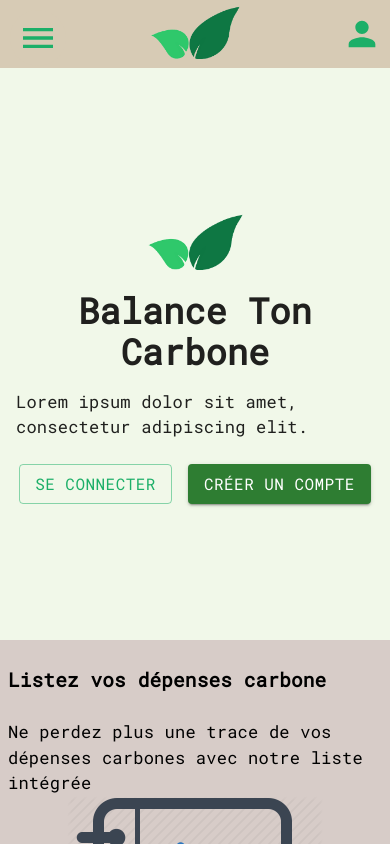
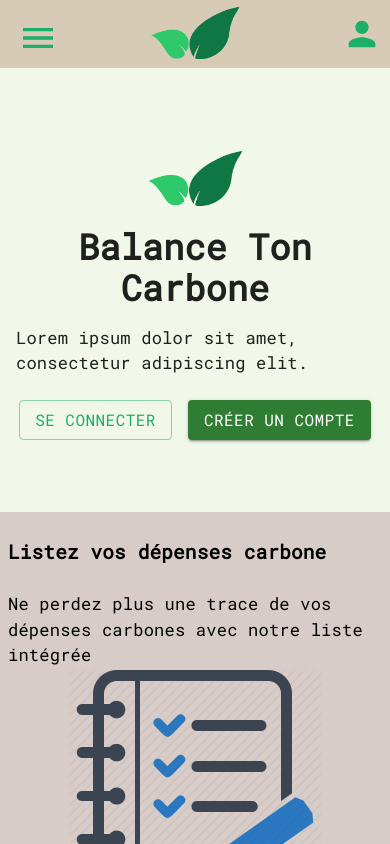
Before and after one commit to AlexisFaugeroux/wild-carbon, a React (Create React App) app in the folder front/: page / in a window 390 px wide. Shown: the top 844 px of the page. Built offline with nearby package versions, Linux system fonts and the light colour scheme.

Commit message:
fix: responsive paddings

```diff
--- a/front/src/pages/LandingPage/components/Description/index.tsx
+++ b/front/src/pages/LandingPage/components/Description/index.tsx
@@ -1,17 +1,27 @@
 import { FC } from 'react';
 import CarbonCard from '../../../../components/CarbonCard';
-import { Button, Stack, Typography } from '@mui/material';
+import {
+  Button,
+  Stack,
+  Typography,
+  useMediaQuery,
+  useTheme,
+} from '@mui/material';
 import LeafImg from '../../../../assets/leaf.png';
 import { lightGreen } from '@mui/material/colors';
 import variables from '../../../../variables';
 
 const Description: FC = () => {
+  const theme = useTheme();
+  const isMobile = useMediaQuery(theme.breakpoints.down('sm'));
   return (
     <CarbonCard
       sx={{
         backgroundColor: lightGreen[50],
         marginBottom: 0,
-        paddingY: variables.spacings.abs128,
+        paddingY: isMobile
+          ? variables.spacings.abs64
+          : variables.spacings.abs128,
         borderRadius: 0,
       }}
     >
```
